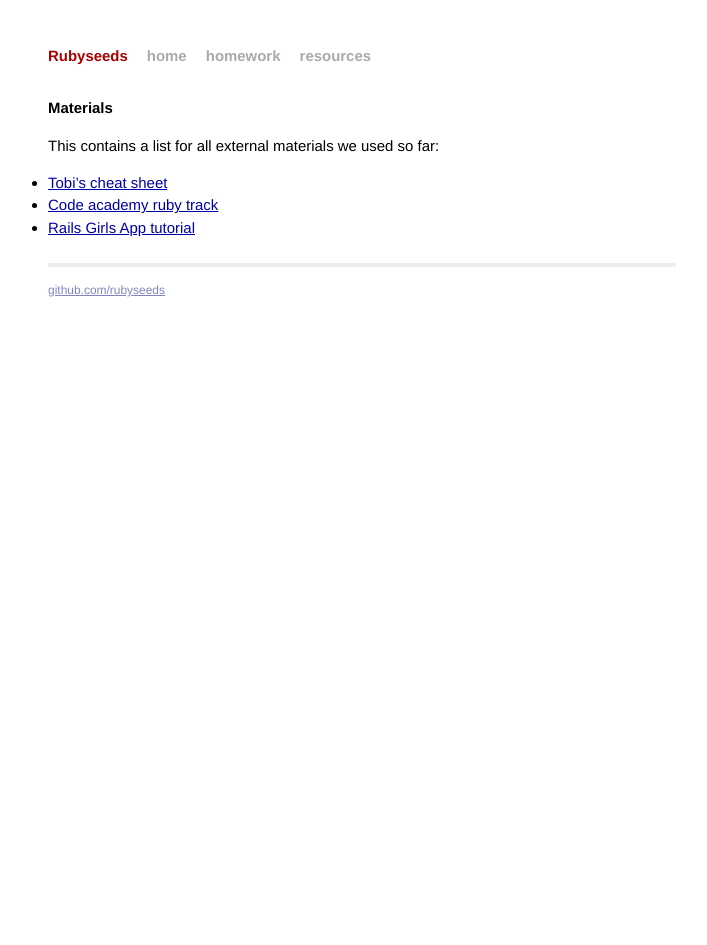
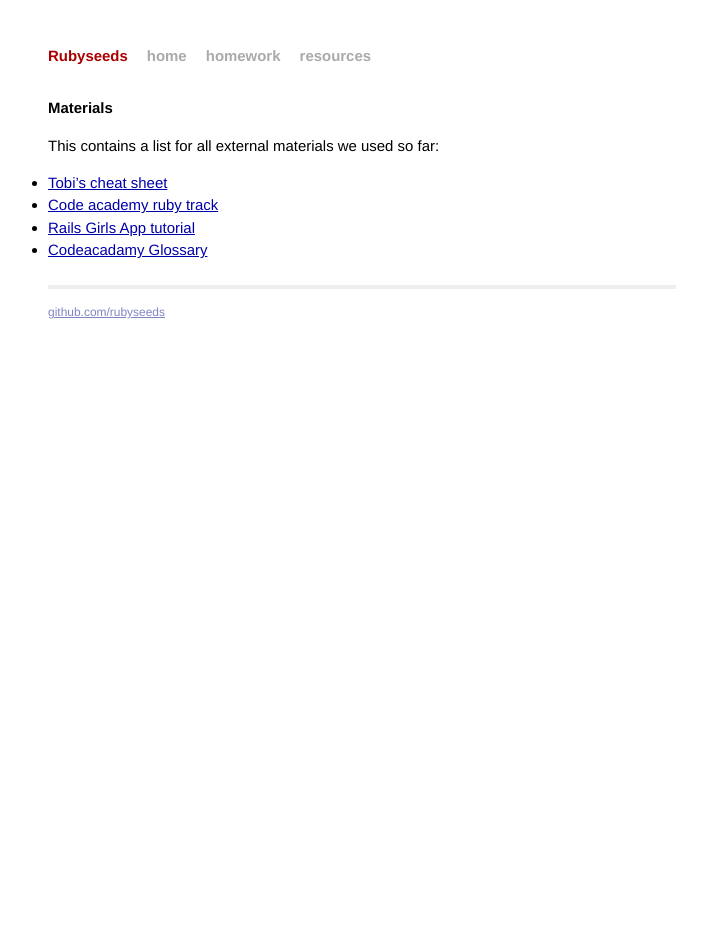
Before and after one commit to LydKo/materials, a Jekyll site: the page built from resources/index.md, in a window 1280 px wide. Shown: the whole page, without its empty margins (278-985 px from the left). Built offline with Jekyll 4.4.1, drawn with Linux system fonts in a browser that asks for light colours; Markdown is read by kramdown in place of the engine named in the settings.

Commit message:
added codeacadamy glossay ( thanks to @NerdBabe )

```diff
--- a/resources/index.md
+++ b/resources/index.md
@@ -10,3 +10,4 @@ This contains a list for all external materials we used so far:
 - [Tobi's cheat sheet](http://www.pragtob.info/rails-beginner-cheatsheet/)
 - [Code academy ruby track](http://www.codecademy.com/de/tracks/ruby)
 - [Rails Girls App tutorial](http://guides.railsgirls.com/app/)
+- [Codeacadamy Glossary](http://www.codecademy.com/de/glossary/ruby)
```
